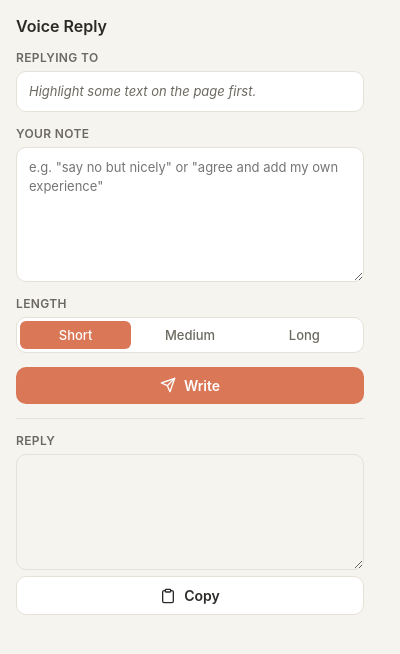
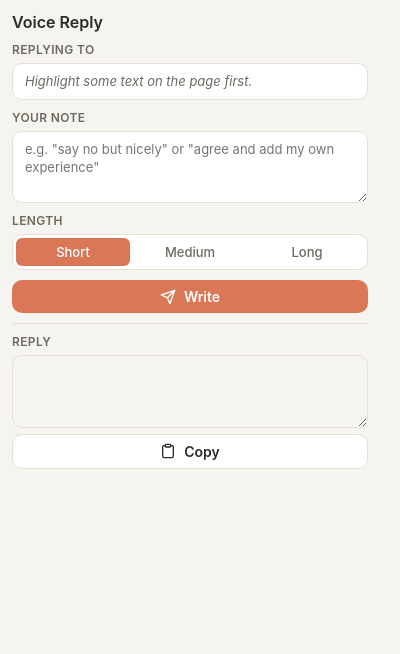
Before and after one commit to qpxv/voice-reply, a browser extension: page popup/popup.html in a window 400 px wide. Drawn offline with Linux system fonts and the light colour scheme.

Commit message:
fix: make size good adn no scrollbar and auto short selected and ctrl enter sends to the ai

```diff
--- a/popup/popup.css
+++ b/popup/popup.css
@@ -15,6 +15,10 @@
   box-sizing: border-box;
 }
 
+html {
+  overflow: hidden;
+}
+
 body {
   margin: 0;
   width: 380px;
@@ -25,10 +29,10 @@ body {
 }
 
 .popup {
-  padding: 16px;
+  padding: 12px;
   display: flex;
   flex-direction: column;
-  gap: 14px;
+  gap: 10px;
 }
 
 .header h1 {
@@ -56,8 +60,8 @@ body {
   background: var(--surface);
   border: 1px solid var(--border);
   border-radius: var(--radius);
-  padding: 10px 12px;
-  max-height: 100px;
+  padding: 8px 12px;
+  max-height: 60px;
   overflow-y: auto;
   font-size: 13px;
   line-height: 1.45;
@@ -74,17 +78,17 @@ body {
 .reply-output {
   border: 1px solid var(--border);
   border-radius: var(--radius);
-  padding: 10px 12px;
+  padding: 8px 12px;
   font-family: inherit;
   font-size: 13px;
-  line-height: 1.45;
+  line-height: 1.4;
   color: var(--text);
   resize: vertical;
 }
 
 .note-input {
   background: var(--surface);
-  min-height: 108px;
+  min-height: 60px;
 }
 
 .note-input:focus {
@@ -147,7 +151,7 @@ body {
   font-family: inherit;
   font-size: 14px;
   font-weight: 600;
-  padding: 10px 14px;
+  padding: 8px 14px;
   cursor: pointer;
   transition: background 0.15s ease, opacity 0.15s ease;
 }
@@ -263,7 +267,7 @@ body {
 
 .reply-section {
   border-top: 1px solid var(--border);
-  padding-top: 14px;
+  padding-top: 10px;
 }
 
 @media (prefers-color-scheme: dark) {
--- a/popup/popup.html
+++ b/popup/popup.html
@@ -23,7 +23,7 @@
       <textarea
         id="note-input"
         class="note-input"
-        rows="6"
+        rows="3"
         placeholder="e.g. &quot;say no but nicely&quot; or &quot;agree and add my own experience&quot;"
       ></textarea>
     </section>
@@ -53,7 +53,7 @@
 
     <section id="reply-section" class="field reply-section" hidden>
       <label class="field-label" for="reply-output">Reply</label>
-      <textarea id="reply-output" class="reply-output" rows="5" readonly></textarea>
+      <textarea id="reply-output" class="reply-output" rows="3" readonly></textarea>
 
       <div class="action-row">
         <button id="copy-btn" class="secondary-btn">
--- a/popup/popup.js
+++ b/popup/popup.js
@@ -55,6 +55,13 @@ async function loadSelection() {
     selectionBox.dataset.empty = "true";
   }
 }
+
+noteInput.addEventListener("keydown", (event) => {
+  if (event.key === "Enter" && (event.metaKey || event.ctrlKey)) {
+    event.preventDefault();
+    writeBtn.click();
+  }
+});
 
 lengthControl.addEventListener("click", (event) => {
   const button = event.target.closest(".length-option");
```
